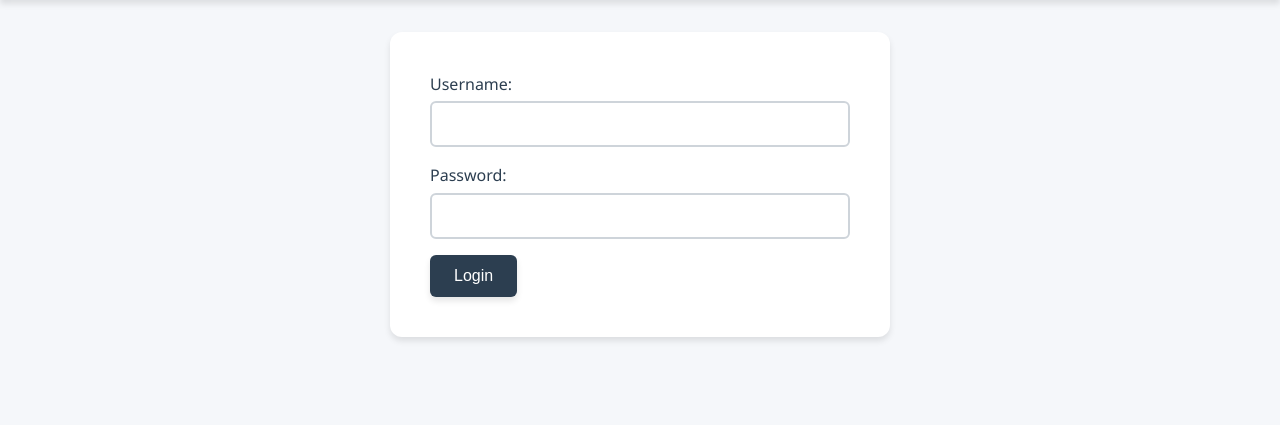
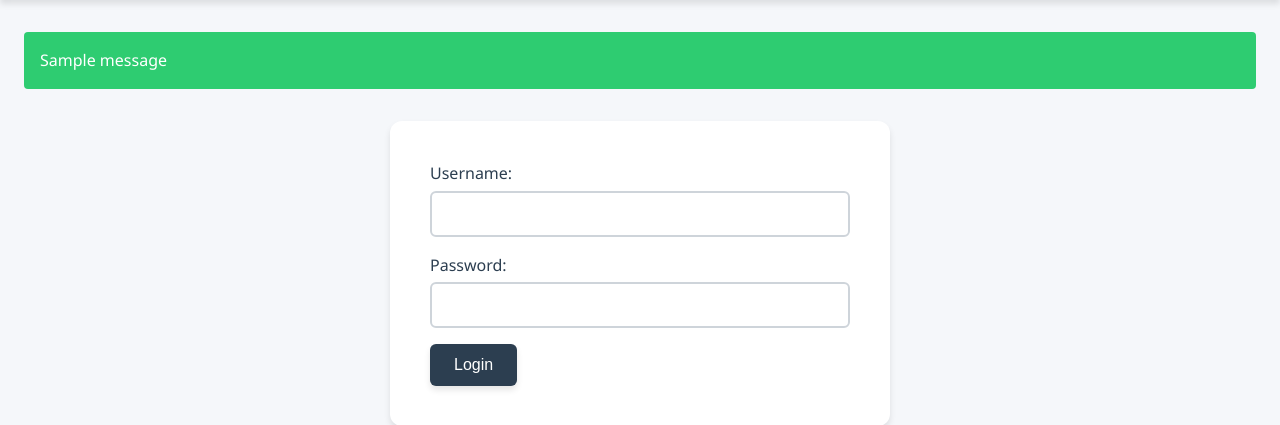
Before and after one commit to Shift-Happens/HireTrack, a Flask app: page /login in a window 1280 px wide. Shown: the part 76-501 px from the top of the page. Run offline with Flask 3, Linux system fonts and the light colour scheme; tables that the repository leaves empty hold one stand-in row (values such as "Sample post"); one stand-in notice (Sample message) is shown; some libraries are stand-ins or nearby versions.

Commit message:
Fixed error with message about wrong password/username not showing

```diff
--- a/app/routes/auth.py
+++ b/app/routes/auth.py
@@ -48,7 +48,7 @@ def login():
         if user and user.check_password(request.form['password']):
             login_user(user)
             return redirect(url_for('jobs.index'))
-        flash('Invalid username or password')
+        flash('Invalid username or password', 'error')  # Add error category
     return render_template('auth/login.html')
 
 @bp.route('/logout')
--- a/app/templates/auth/login.html
+++ b/app/templates/auth/login.html
@@ -1,6 +1,13 @@
 {% extends "base.html" %}
 {% block title %}Login{% endblock %}
 {% block content %}
+{% with messages = get_flashed_messages(with_categories=true) %}
+    {% if messages %}
+        {% for category, message in messages %}
+            <div class="flash {{ category }}">{{ message }}</div>
+        {% endfor %}
+    {% endif %}
+{% endwith %}
 <form method="post">
     <label>Username: <input type="text" name="username" required></label>
     <label>Password: <input type="password" name="password" required></label>
```
